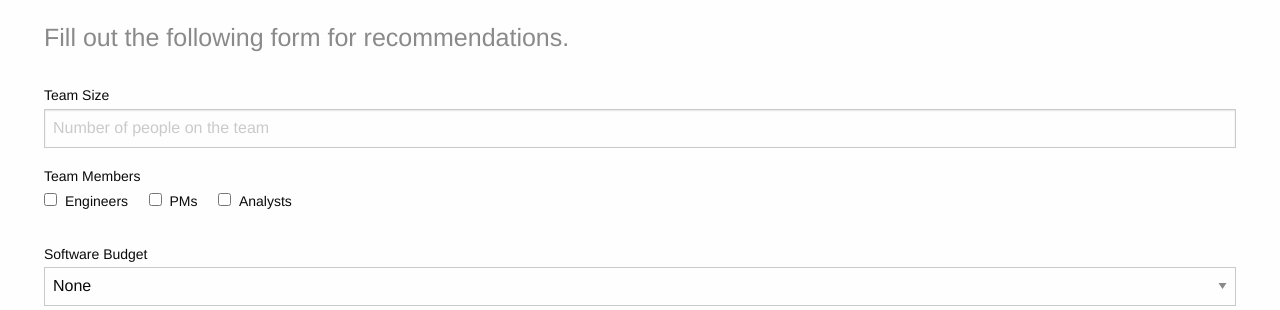
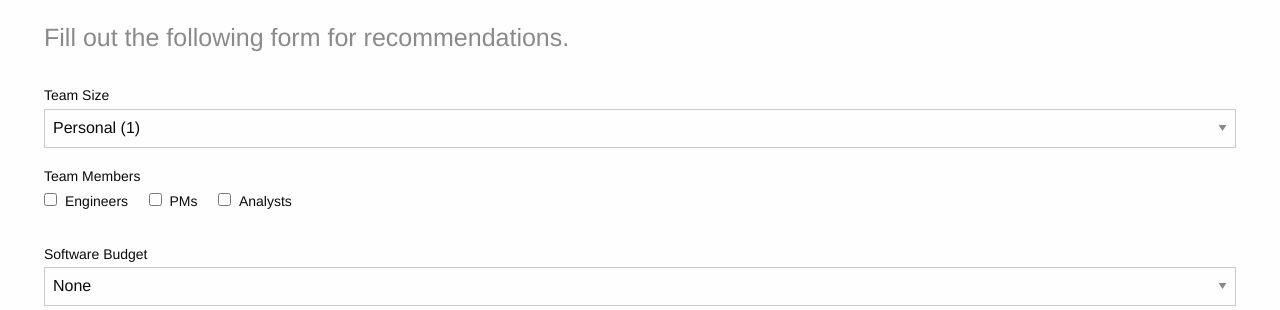
Before and after one commit to joshsamara/PMQuiz, a Flask app: page /quiz in a window 1280 px wide. Shown: the part 246-556 px from the top of the page. Run offline with Flask 2, Linux system fonts and the light colour scheme; parts of the project's set-up code (start-up, migrations or seed data) failed here and were passed over; some libraries are stand-ins or nearby versions.

Commit message:
Make number of people a dropdown.

```diff
--- a/templates/quiz.html
+++ b/templates/quiz.html
@@ -16,7 +16,12 @@ Quiz Section
       <div class="row">
         <div class="large-6 columns">
           <label>Team Size
-            <input name="size" type="number" placeholder="Number of people on the team" />
+            <select name="size">
+              <option value="personal">Personal (1)</option>
+              <option value="small">Small (< 10)</option>
+              <option value="medium">Medium (10-100)</option>
+              <option value="large">Large (1000+))</option>
+            </select>
           </label>
         </div>
         <div class="large-6 columns">
```
